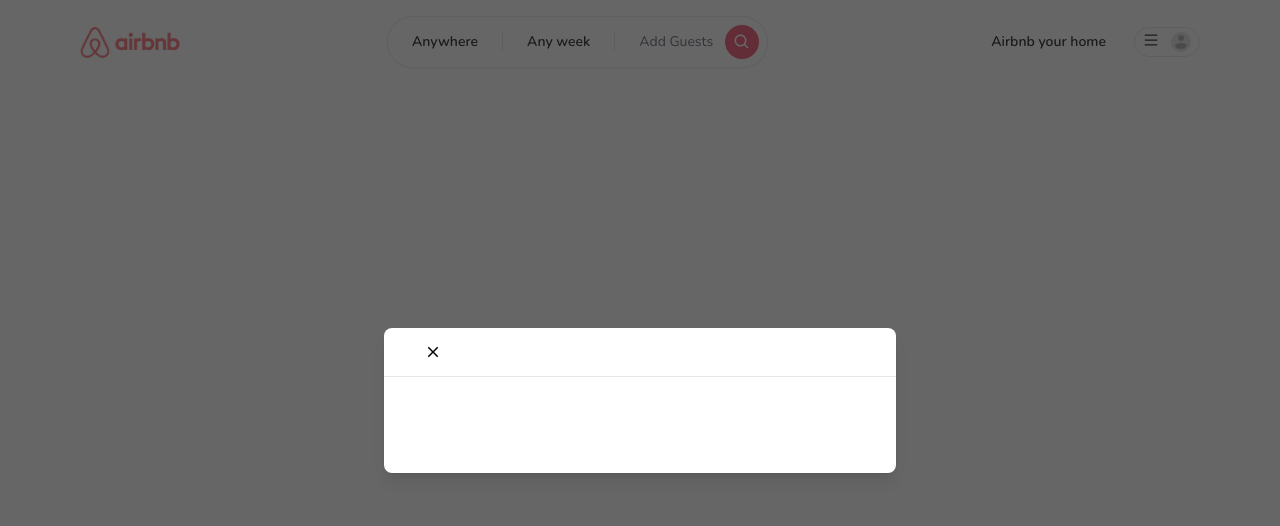
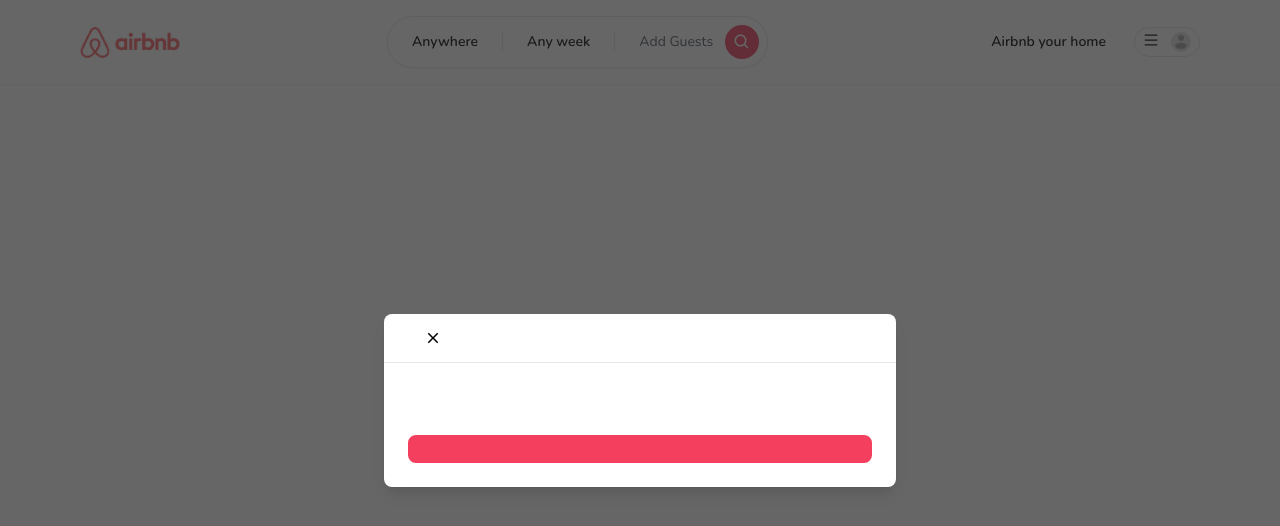
Before and after one commit to devmunro/airbnb-clone, a Next.js app: page / in a window 1280 px wide. Shown: the top 526 px of the page. Built offline with nearby package versions, Linux system fonts and the light colour scheme.

Commit message:
add styling to button

```diff
--- a/app/components/Button.tsx
+++ b/app/components/Button.tsx
@@ -1,9 +1,52 @@
-"use Client"
+"use Client";
 
-export default function Button() {
+import { IconType } from "react-icons";
+
+interface ButtonProps {
+  label: string;
+  onClick: (e: React.MouseEvent<HTMLButtonElement>) => void;
+  disabled?: boolean;
+  outline?: boolean;
+  small?: boolean;
+  icon?: IconType;
+}
+
+function Button(props: ButtonProps) {
+  const { label, onClick, disabled, outline, small, icon: Icon } = props;
   return (
-    <button>
+    <button
+      disabled={disabled}
+      onClick={onClick}
+      className={`
+    relative
+    disabled:opacity-70
+    disabled:cursor-not-allowed
+    rounded-lg
+    hover:opacity-80
+    transition
+    w-full
+    ${outline ? "bg-white" : "bg-rose-500"}
+    ${outline ? "border-black" : "border-rose-500"}
+    ${outline ? "text-black" : "text-white"}
+    ${small ? "text-sm" : "text-md"}
+    ${small ? "py-1" : "py-3"}
+    ${small ? "font-light" : "font-semibold"}
+    ${small ? "border-[1px]" : "border-2"}
+  `}
+    >
+      {Icon && (
+        <Icon
+          size={24}
+          className="
+        absolute
+        left-4
+        top-3
+      "
+        />
+      )}
+      {label}
+    </button>
+  );
+}
 
-    </button>
-  )
-}
+export default Button;
```
